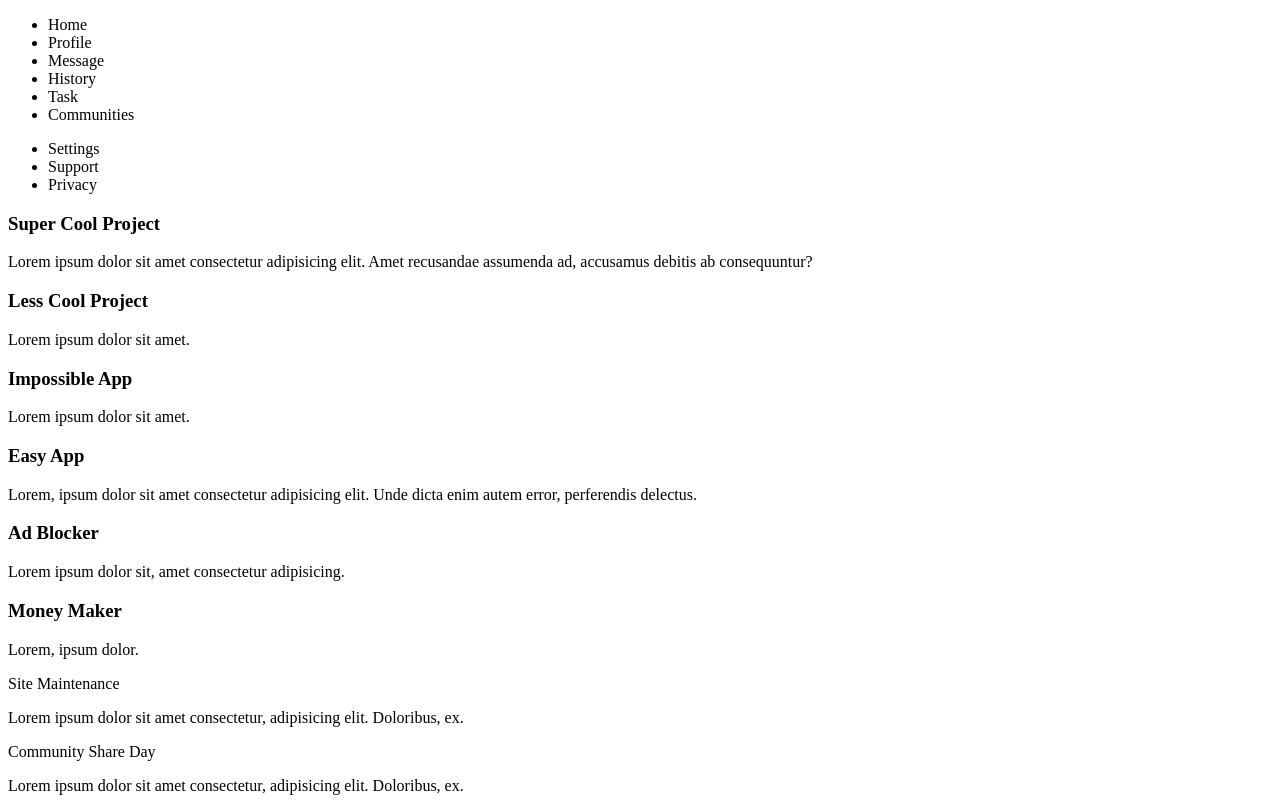
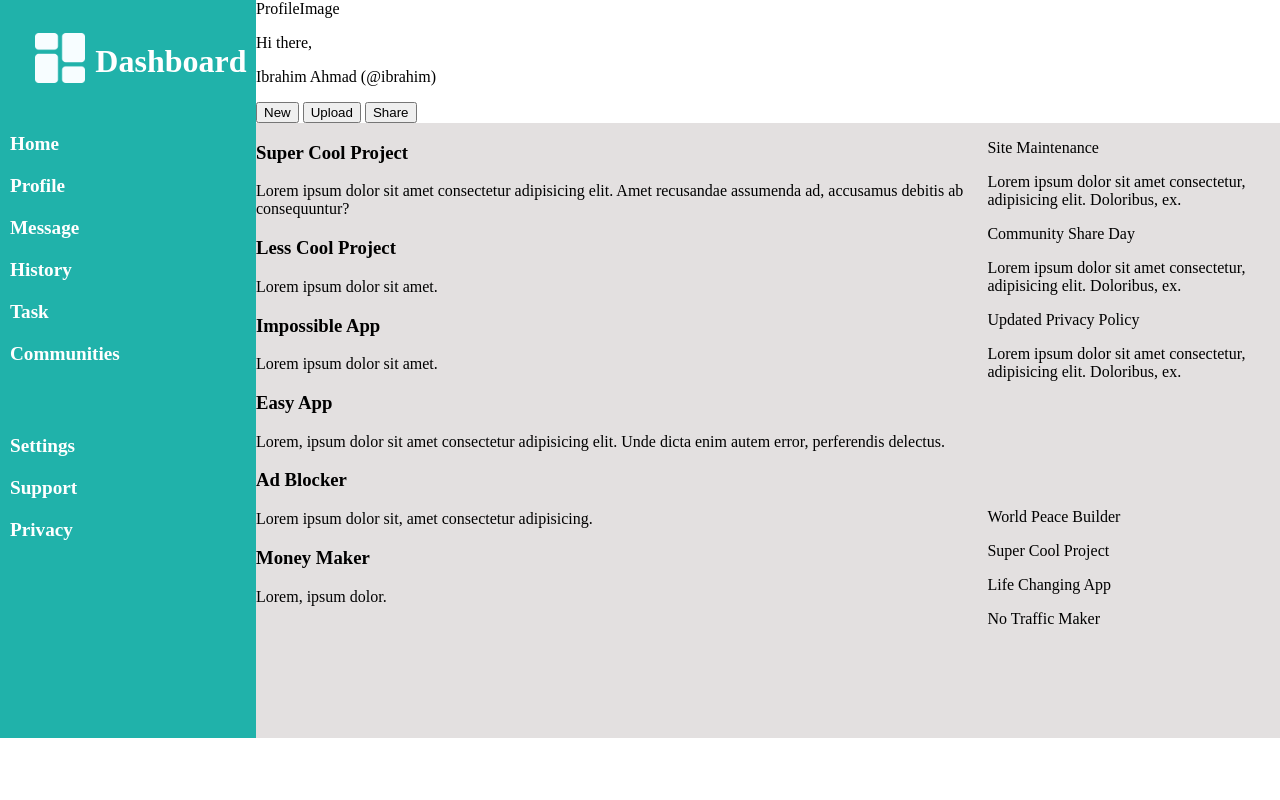
Before and after one commit to ibrahimcode85/Odin_Project_7_AdminDashboard, a plain HTML site: page index.html in a window 1280 px wide. Shown: the top 800 px of the page. Drawn offline with Linux system fonts and the light colour scheme.

Commit message:
Create and add style to logo section at the top side-bar.

```diff
--- a/index.html
+++ b/index.html
@@ -8,12 +8,29 @@
 </head>
 <body>
     <div class="header">
-        <div class="header-search"></div>
-        <div class="header-action"></div>
+        <div class="header-search">
+            <div class="profile-image">ProfileImage</div>
+            <p>Hi there,</p>
+            <p>Ibrahim Ahmad (@ibrahim)</p>
+        </div>
+        <div class="header-action">
+            <ul class="action-button">
+                <button>New</button>
+                <button>Upload</button>
+                <button>Share</button>
+            </ul>
+        </div>
     </div>
 
     <div class="side-bar">
-        <div class="logo"></div>
+        <div class="logo">
+            <a href="https://www.flaticon.com/free-icons/dashboard" title="dashboard icons" class="img-wrapper">
+                <img src="Asset/dashboard.png" class="img-logo">
+            </a>
+
+            <span>Dashboard</span>
+        </div>
+        <div class="nav-wrapper">
             <div class="nav-bar">
                 <ul class="nav1">
                     <li>Home</li>
@@ -23,7 +40,6 @@
                     <li>Task</li>
                     <li>Communities</li>
                 </ul>
-
                 <ul class="nav2">
                     <li>Settings</li>
                     <li>Support</li>
@@ -31,8 +47,9 @@
                 </ul>
         </div>
         </div>
+    </div>
 
-    <div class="content-bar">
+    <div class="content">
         <div class="projects">
             <div class="project-card">
                 <h3>Super Cool Project</h3>
--- a/style.css
+++ b/style.css
@@ -0,0 +1,67 @@
+body{
+    margin: 0;
+    display: grid;
+    grid-template-columns: 20% 80%;
+    grid-template-rows: 1fr 5fr;
+}
+
+.header{
+    background-color: white;
+    grid-column: 2;
+}
+
+.side-bar{
+    background-color: lightseagreen;
+    color: white;
+    grid-row: 1 / 3;
+    display: grid;
+    grid-template-rows: 1fr 5fr;
+}
+
+.logo{
+    font-size: 2rem;
+    font-weight: bold;
+    display: grid;
+    grid-template-columns: 1fr 2fr;
+}
+
+.img-logo{
+    width: 50px;
+}
+
+.img-wrapper{
+    justify-self: end;
+    align-self: center;
+}
+
+span{
+    padding-left: 10px;
+    align-self: center;
+}
+
+.content{
+    background-color: rgb(227, 224, 224);
+    display: grid;
+    grid-template-columns: 2.5fr 1fr;
+}
+
+ul{
+    list-style-type: none;
+    padding: 0;
+    margin: 0;
+
+}
+
+ul.nav2{
+    margin-top: 50px;
+}
+
+li{
+    padding: 10px;
+    font-weight: bold;
+    font-size: 1.2rem;
+}
+
+.projects{
+    grid-row: span 2;
+}
```
Lines whose indentation alone changed are shown as unchanged.
